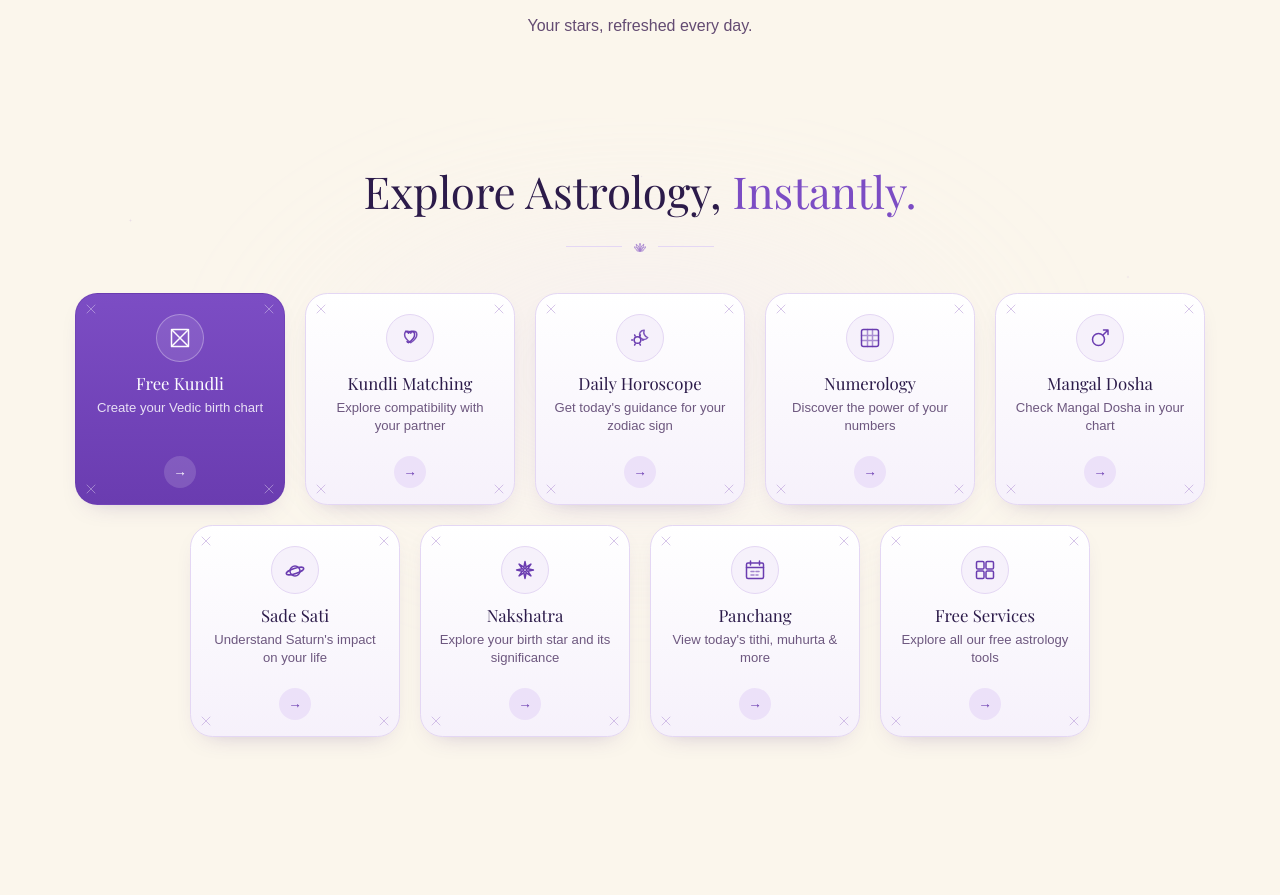
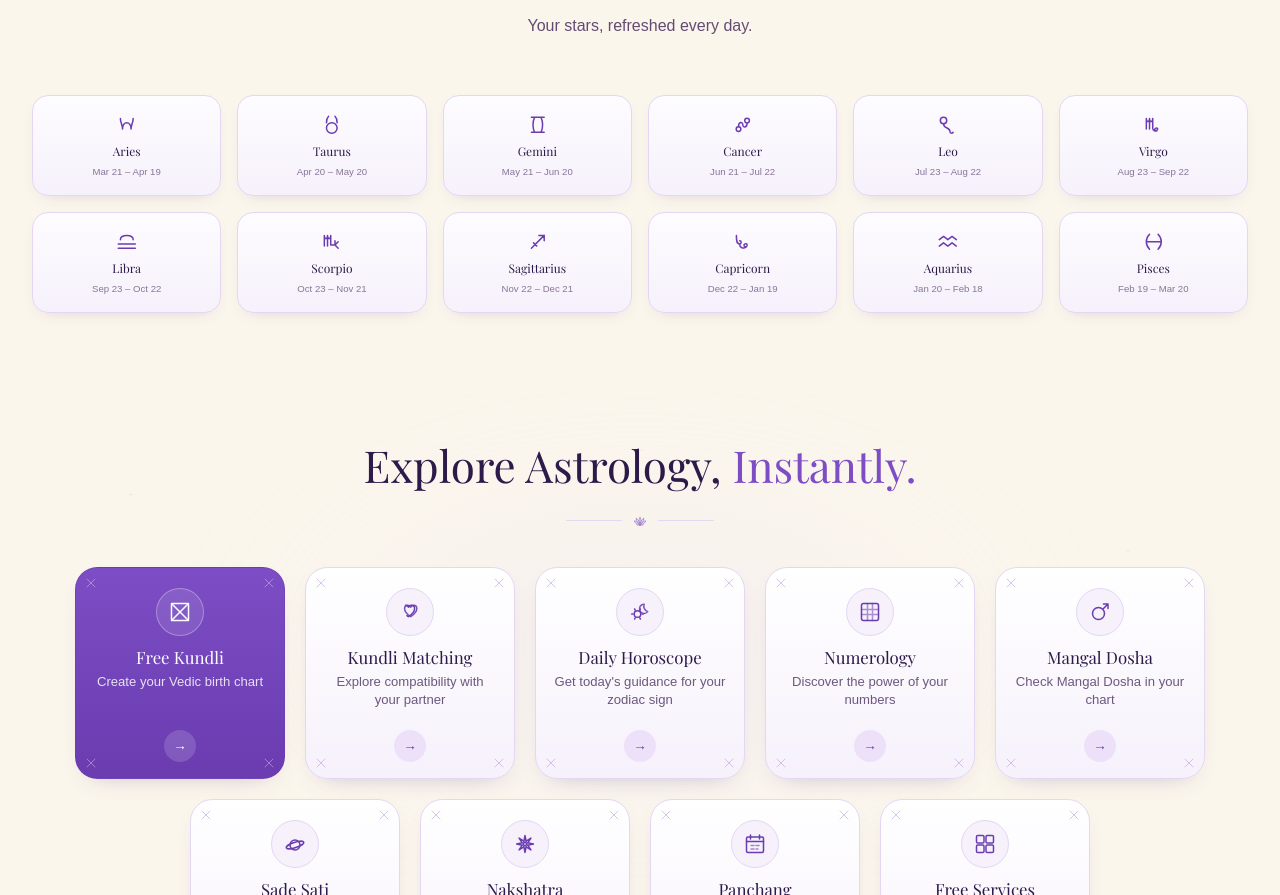
Before and after one commit to Trueloger/TRUELOGER-main, a Next.js app: page / in a window 1280 px wide. Shown: the part 845-1740 px from the top of the page. Built offline with nearby package versions, Linux system fonts and the light colour scheme; a web font is replaced by a local one.

Commit message:
feat(horoscope): add zodiac card and desktop 6x2 grid

```diff
--- a/src/components/horoscope/HoroscopeSection.tsx
+++ b/src/components/horoscope/HoroscopeSection.tsx
@@ -1,4 +1,5 @@
 import { LotusIcon } from "@/components/quick-services/icons";
+import { ZodiacGrid } from "./ZodiacGrid";
 
 /** Homepage zodiac section — sits directly under HeroToServicesCurve,
  * taking over the "tuck under the dome" negative-margin that used to
@@ -32,6 +33,9 @@ export function HoroscopeSection() {
             Your stars, refreshed every day.
           </p>
         </div>
+        <div className="mt-10 md:mt-14">
+          <ZodiacGrid />
+        </div>
       </div>
     </section>
   );
--- /dev/null
+++ b/src/components/horoscope/ZodiacCard.tsx
@@ -0,0 +1,28 @@
+import Link from "next/link";
+import type { ZodiacCardData } from "./zodiac-ui-data";
+
+/** One zodiac sign, linking to its reading page. Sized entirely via
+ * cqw/clamp() so it scales cleanly whether it's one of six in the
+ * desktop grid or one of four visible in the mobile carousel — same
+ * container-query approach as ProductCard. Equal width/height comes
+ * from the parent grid/flex, not a fixed size here. */
+export function ZodiacCard({ slug, name, dateRange, Icon }: ZodiacCardData) {
+  return (
+    <Link
+      href={`/horoscope/${slug}`}
+      aria-label={`${name} daily horoscope, ${dateRange}`}
+      className="group flex h-full flex-col items-center justify-center gap-1.5 rounded-2xl border border-nav-lavender-line bg-gradient-to-b from-nav-pearl to-nav-lavender-mist px-2 py-4 text-center shadow-[0_6px_18px_-12px_rgba(70,40,120,0.35)] transition-all duration-300 hover:-translate-y-1 hover:border-nav-amethyst/50 hover:shadow-[0_14px_28px_-14px_rgba(70,40,120,0.4)]"
+    >
+      <Icon
+        className="h-[clamp(1.6rem,6cqw,2.5rem)] w-[clamp(1.6rem,6cqw,2.5rem)] text-nav-amethyst-deep transition-colors duration-300 group-hover:text-nav-amethyst"
+        strokeWidth={1.4}
+      />
+      <span className="font-serif text-[clamp(0.75rem,3.4cqw,0.95rem)] leading-tight text-nav-violet">
+        {name}
+      </span>
+      <span className="text-[clamp(0.6rem,2.6cqw,0.7rem)] text-nav-plum/60">
+        {dateRange}
+      </span>
+    </Link>
+  );
+}
--- /dev/null
+++ b/src/components/horoscope/ZodiacGrid.tsx
@@ -0,0 +1,17 @@
+import { ZODIAC_CARDS } from "./zodiac-ui-data";
+import { ZodiacCard } from "./ZodiacCard";
+
+/** Desktop/tablet — all 12 signs, 6 columns × 2 rows, nothing hidden,
+ * no horizontal scroll. Below md, ZodiacCarousel (see that file) takes
+ * over instead. */
+export function ZodiacGrid() {
+  return (
+    <ul className="hidden gap-4 md:grid md:grid-cols-6 md:grid-rows-2">
+      {ZODIAC_CARDS.map((card) => (
+        <li key={card.slug} className="[container-type:inline-size]">
+          <ZodiacCard {...card} />
+        </li>
+      ))}
+    </ul>
+  );
+}
```
